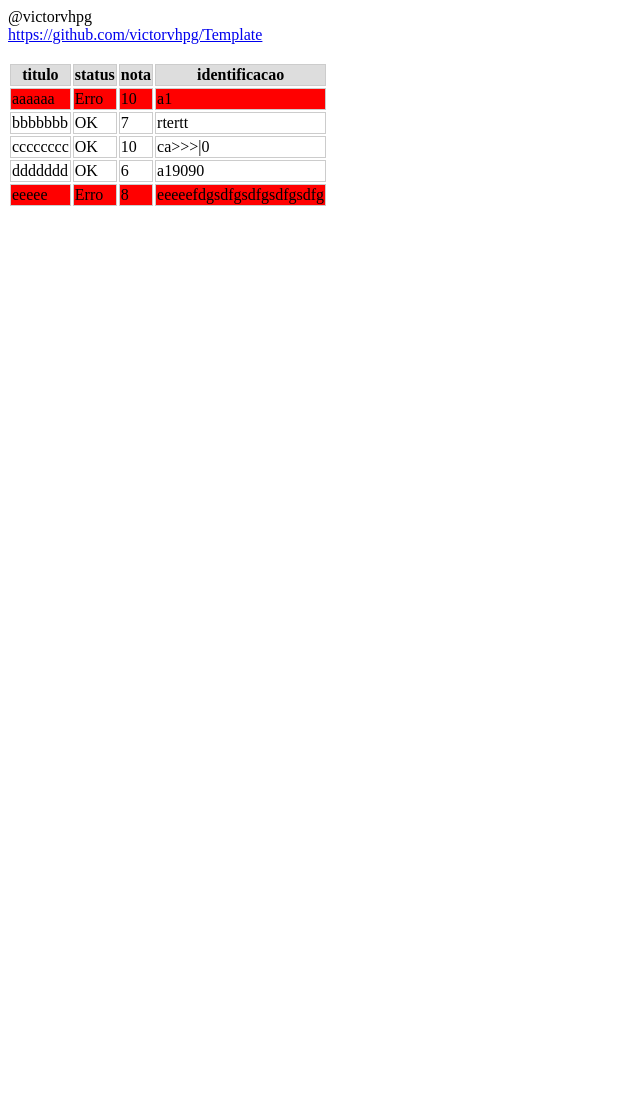
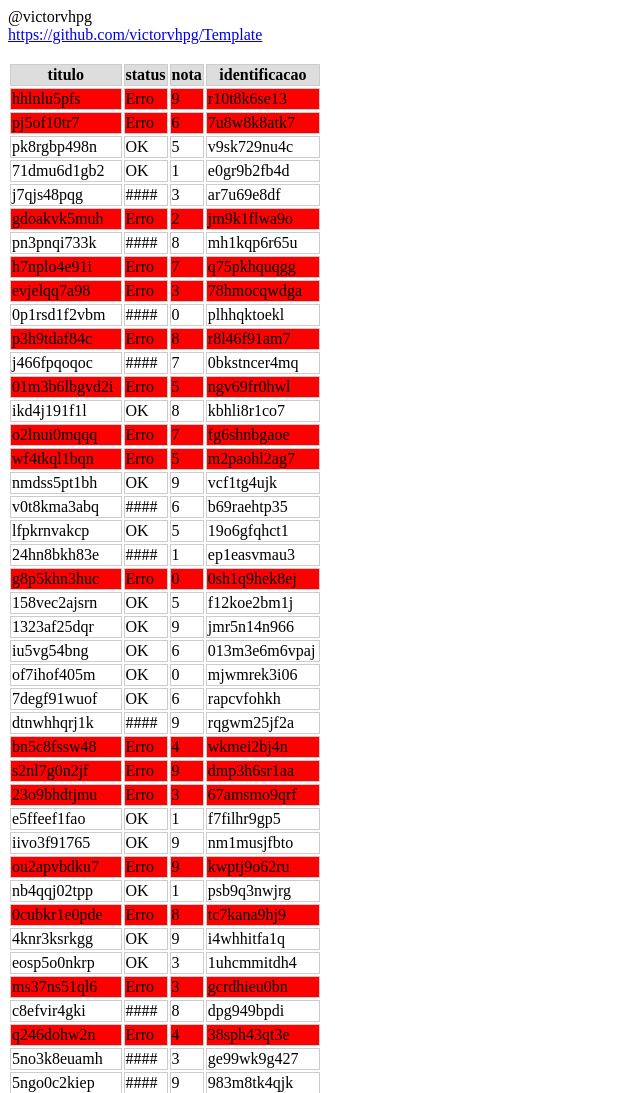
Before and after one commit to victorvhpg/Template, a plain HTML site: page index.html in a window 1280 px wide. Shown: the top 1093 px of the page, without its empty margins (0-640 px from the left). Before the commit the page ends 800 px from the top, so only its background shows below. Drawn offline with nearby package versions, Linux system fonts and the light colour scheme.

Commit message:
adicionando exemplo de uso com dados aleatorios...

```diff
--- a/index.html
+++ b/index.html
@@ -23,38 +23,19 @@
 
             jQuery(function($) {
                 "use strict";
-                var dados = [{
-                        codigo: 1,
-                        titulo: "aaaaaa",
-                        status: "Erro",
-                        nota: 10,
-                        identificacao: "a1"
-                    }, {
-                        codigo: 2,
-                        titulo: "bbbbbbb",
-                        status: "OK",
-                        nota: 7,
-                        identificacao: "rtertt"
-                    }, {
-                        codigo: 3,
-                        titulo: "cccccccc",
-                        status: "OK",
-                        nota: 10,
-                        identificacao: "ca>>>|0"
-                    }, {
-                        codigo: 4,
-                        titulo: "ddddddd",
-                        status: "OK",
-                        nota: 6,
-                        identificacao: "a19090"
-                    }, {
-                        codigo: 5,
-                        titulo: "eeeee",
-                        status: "Erro",
-                        nota: 8,
-                        identificacao: "eeeeefdgsdfgsdfgsdfgsdfg"
-                    }];
-                //====
+                //gerar dados aleatorios
+                var dados = [];
+                for (var i = 0; i < 1999; i++) {
+                    dados.push({
+                        codigo: i,
+                        titulo: Math.random().toString(33).substring(2, 40),
+                        status: (["Erro", "OK", "####"])[~~(Math.random() * 3)],
+                        nota: ~~(Math.random() * 11),
+                        identificacao: Math.random().toString(33).substring(2, 25)
+                    });
+                }
+                //===========================
+                //exibir os dados
                 $("#grid-conteudo").html(Template.renderizar({
                     template: $("#grid-conteudo-template").html(),
                     dados: dados,
```
